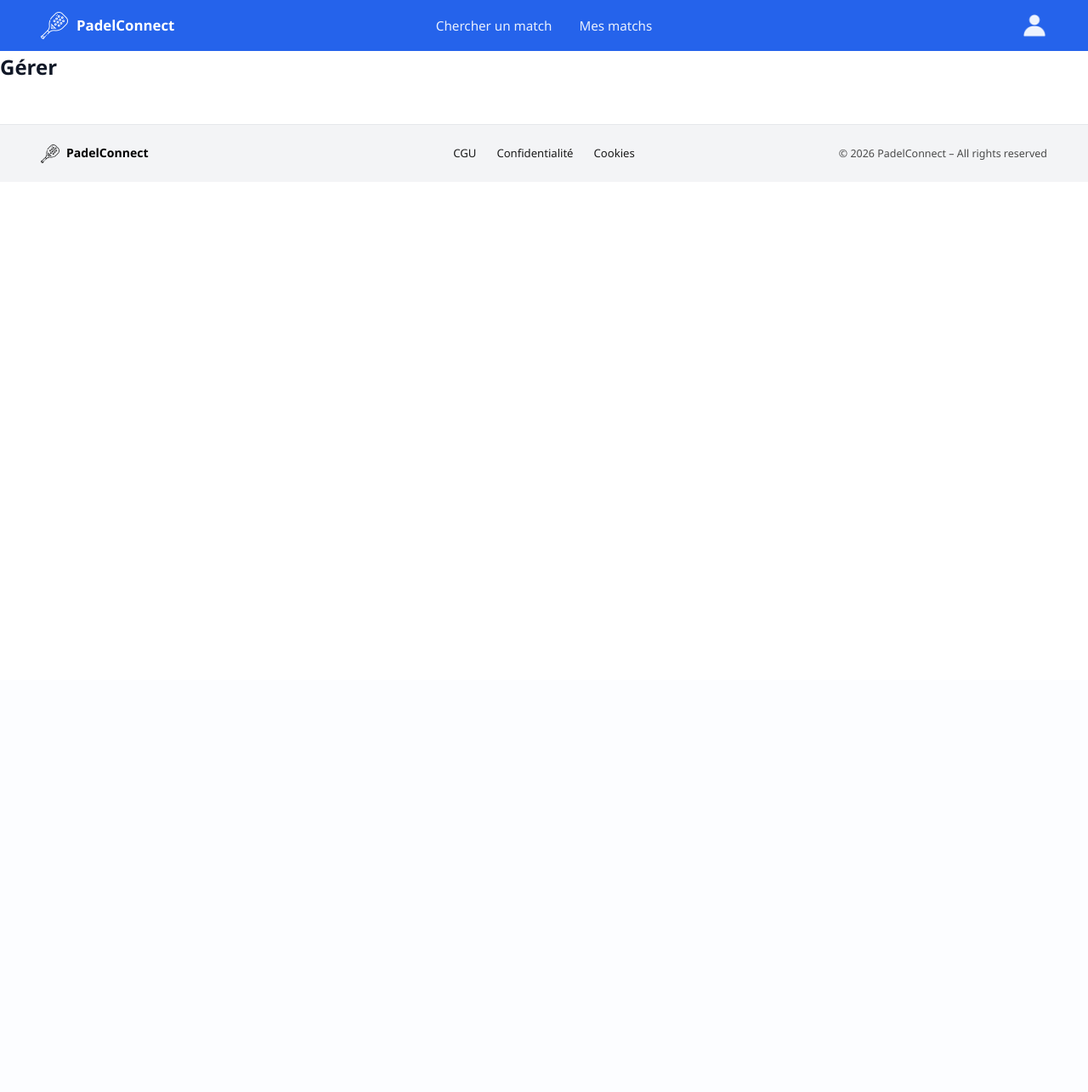
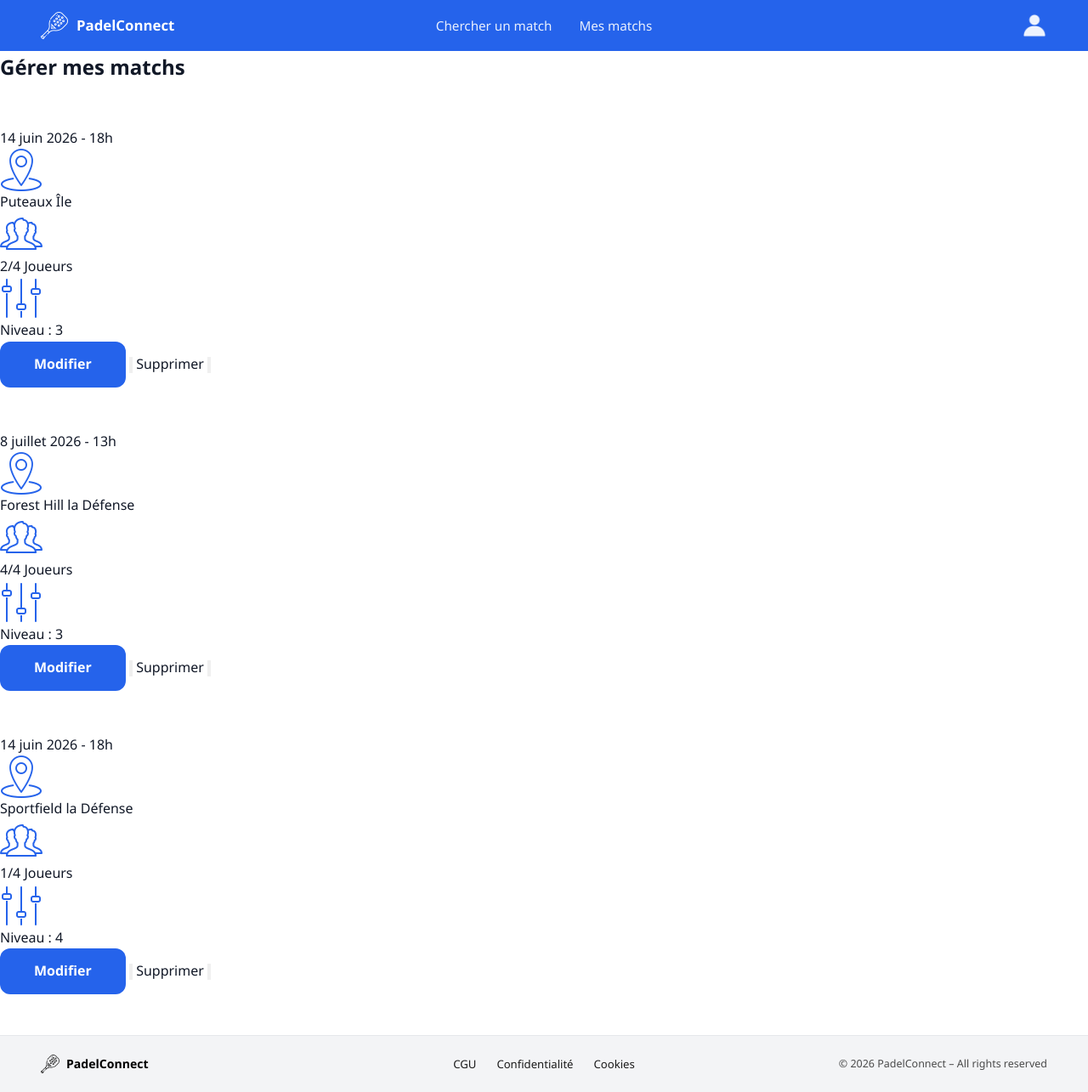
Before and after one commit to GeneralLemmon/Projet-associatif, a PHP site: page /manage.php in a window 1280 px wide. Shown: the whole page at 85% size. Before the commit the page ends 192 px from the top, so only its background shows below. Run offline with PHP 8.4, Linux system fonts and the light colour scheme.

Commit message:
avancement manage

```diff
--- a/manage.php
+++ b/manage.php
@@ -12,7 +12,58 @@
 
     <?php require "navbar.php"; ?>
 
-    <h2>Gérer</h2>
+    <h2>Gérer mes matchs</h2>
+
+    <br><br>
+    <div class="matchs-container">
+        <div class="match-card">
+            <p>14 juin 2026 - 18h</p>
+            <img src="Images/lieu.png" alt="Lieu" width="50">
+            <p> Puteaux Île</p>
+            <img src="Images/player.png" alt="Joueurs" width="50">
+            <p> 2/4 Joueurs</p>
+            <img src="Images/level.png" alt="Niveau" width="50">
+            <p> Niveau : 3</p>
+            <label for="edit-match-1" class="btn-primary">Modifier</label>
+            <input type="button" id="edit-match-1" class="hidden" />
+            <label for="delete-match-1" class="btn-secondary">Supprimer</label>
+            <input type="button" id="delete-match-1" class="hidden" />
+
+
+        </div>
+        <br><br>
+        <div class="match-card">
+            <p>8 juillet 2026 - 13h</p>
+            <img src="Images/lieu.png" alt="Lieu" width="50">
+            <p> Forest Hill la Défense</p>
+            <img src="Images/player.png" alt="Joueurs" width="50">
+            <p> 4/4 Joueurs</p>
+            <img src="Images/level.png" alt="Niveau" width="50">
+            <p> Niveau : 3</p>
+            <label for="edit-match-1" class="btn-primary">Modifier</label>
+            <input type="button" id="edit-match-1" class="hidden" />
+            <label for="delete-match-1" class="btn-secondary">Supprimer</label>
+            <input type="button" id="delete-match-1" class="hidden" />
+
+        </div>
+        <br><br>
+        <div class="match-card">
+            <p>14 juin 2026 - 18h</p>
+            <img src="Images/lieu.png" alt="Lieu" width="50">
+            <p> Sportfield la Défense</p>
+            <img src="Images/player.png" alt="Joueurs" width="50">
+            <p> 1/4 Joueurs</p>
+            <img src="Images/level.png" alt="Niveau" width="50">
+            <p> Niveau : 4</p>
+            <label for="edit-match-1" class="btn-primary">Modifier</label>
+            <input type="button" id="edit-match-1" class="hidden" />
+            <label for="delete-match-1" class="btn-secondary">Supprimer</label>
+            <input type="button" id="delete-match-1" class="hidden" />
+
+        </div>
+
+    </div>
+
 
     <?php require "footer.php"; ?>
     <script src="script.js"></script>
```
